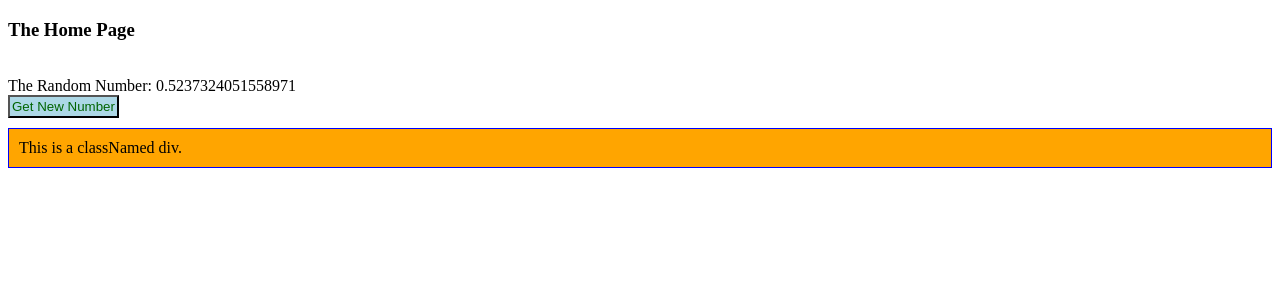
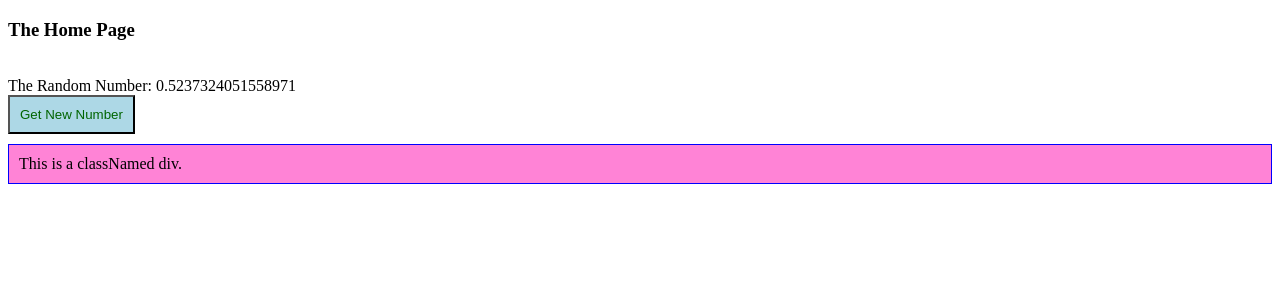
Before and after one commit to mattdewolfe/frosthaven-tracker, a React (Vite) app in the folder client/: page / in a window 1280 px wide. Shown: the top 300 px of the page. Built offline with nearby package versions, Linux system fonts and the light colour scheme.

Commit message:
color changes, setting up assets

```diff
--- a/client/src/pages/HomePage.jsx
+++ b/client/src/pages/HomePage.jsx
@@ -20,7 +20,7 @@ const HomePage = () => {
                     Get New Number
                 </button>
             </div>
-            <div className="orange-div">
+            <div className="pink-div">
                 This is a classNamed div.
             </div>
         </div >
--- a/client/src/styles/global.css
+++ b/client/src/styles/global.css
@@ -1,12 +1,12 @@
 button {
-    padding: 2px;
+    padding: 10px;
     background-color: lightblue;
     color: darkgreen;
 }
 
-.orange-div {
+.pink-div {
     margin-top: 10px;
-    background-color: orange;
+    background-color: rgba(255, 0, 170, 0.487);
     padding: 10px;
     border: 1px solid blue;
 }
```
Also changed, not shown: client/src/assets/bonfire.jpg (added), 1 other file (tests, documents, lock files or other folders).
